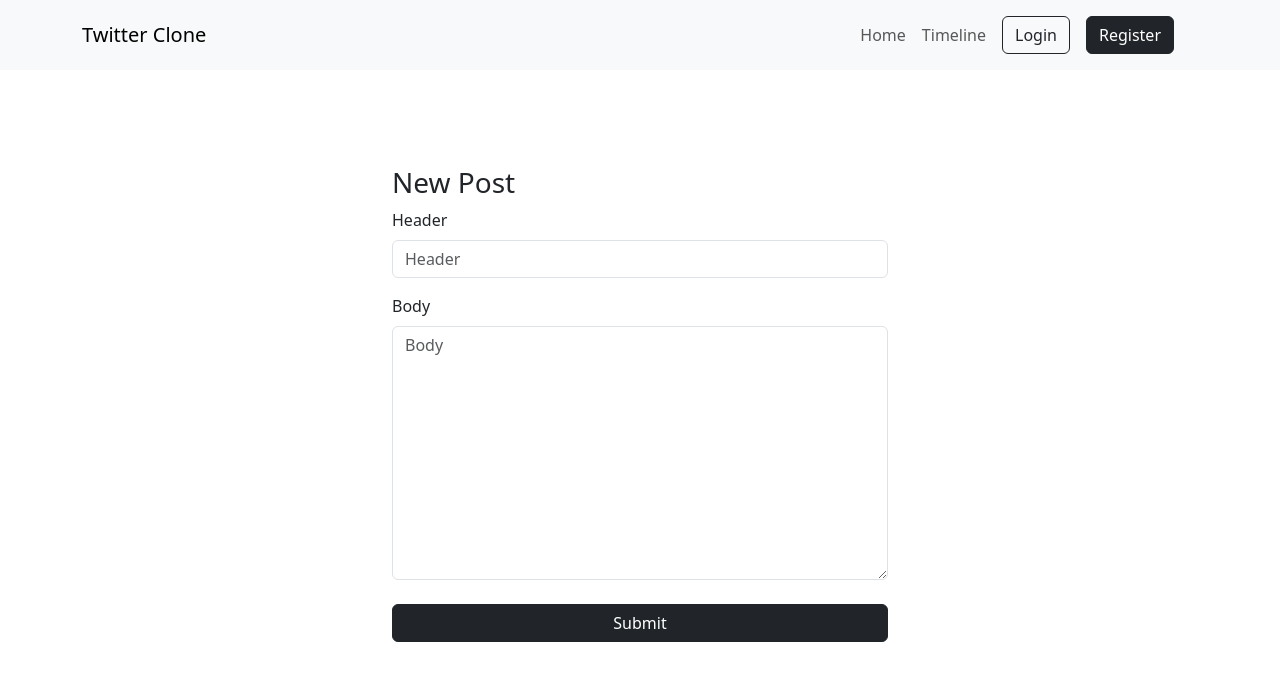
After one commit to brendef/twitter-clone, a Django app: page /timeline/new_post/ in a window 1280 px wide. The commit adds this page. Shown: the top 697 px of the page. Run offline with Django 4.2, Linux system fonts and the light colour scheme; some libraries are stand-ins or nearby versions.

Commit message:
user can post a  new post

```diff
--- /dev/null
+++ b/apps/timeline/forms.py
@@ -0,0 +1,7 @@
+from django.forms import ModelForm
+from .models import Post
+
+class NewPostForm(ModelForm):
+    class Meta:
+        model = Post
+        fields = ['header', 'body']
--- a/apps/timeline/urls.py
+++ b/apps/timeline/urls.py
@@ -3,6 +3,7 @@ from . import views
 
 urlpatterns = [
     path('', views.timeline, name='timeline'),
+    path('new_post/', views.new_post, name='new_post'),
     path('upvote/<int:post_id>/', views.upvote, name='upvote'),
     path('downvote/<int:post_id>/', views.downvote, name='downvote'),
 ]
--- a/apps/timeline/views.py
+++ b/apps/timeline/views.py
@@ -1,6 +1,7 @@
 from django.shortcuts import render, redirect
 from .models import Post, Vote
 from django.contrib.auth.models import User
+from .forms import NewPostForm
 
 def upvote(request, post_id=None):
     user = User.objects.get(id=request.user.id)
@@ -55,6 +56,21 @@ def downvote(request, post_id):
     post.save()
     return redirect('timeline')
 
+def new_post(request):
+    form = NewPostForm()
+
+    if request.method == 'POST':
+        post = Post.objects.create(
+            header = request.POST.get('header'),
+            body = request.POST.get('body'),
+            user = request.user,
+        )
+        return redirect('timeline')
+    context = {
+        'new_post_form': form,
+    }
+    return render(request, 'timeline/new_post.html', context)
+
 def timeline(request):
     user_upvotes = []
     user_downvotes = []
--- a/templates/components/navbar.html
+++ b/templates/components/navbar.html
@@ -24,6 +24,10 @@
           </li>
           {% if user.is_authenticated %}
           <li class='nav-item'>
+            <a class='nav-link' href="{% url 'new_post' %}">
+              <button class='btn btn-outline btn-primary'>New Post</button>
+            </a>
+          </li> <li class='nav-item'>
             <a class='nav-link' href='/logout'>
               <button class='btn btn-outline btn-danger'>Logout</button>
             </a>
--- /dev/null
+++ b/templates/timeline/new_post.html
@@ -0,0 +1,15 @@
+{% extends 'base.html' %}
+
+{% load django_bootstrap5 %}
+
+{% block title %}New Post{% endblock title %}
+{% block content %}
+<div class="col col-md-6 col-sm-12 container p-5">
+    <h3>New Post</h3>
+    <form class='d-flex flex-column' action="{% url 'new_post' %}" method="POST">
+        {% csrf_token %}
+        {% bootstrap_form new_post_form %}
+        <input class="my-2 btn btn-dark btn-block" type='submit' />
+    </form>
+</div>
+{% endblock content %}
```
